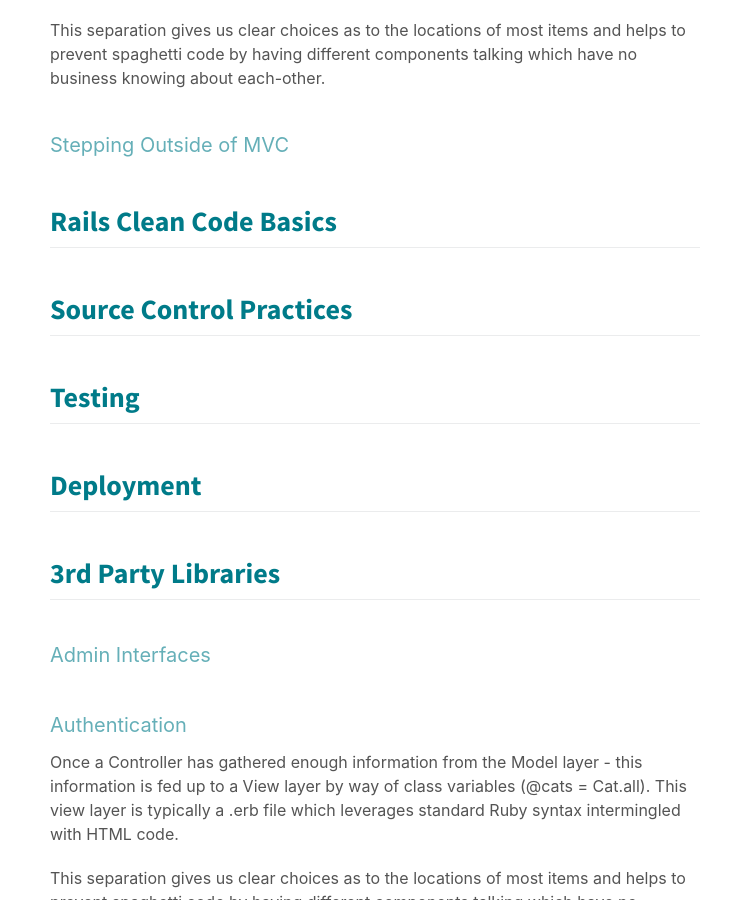
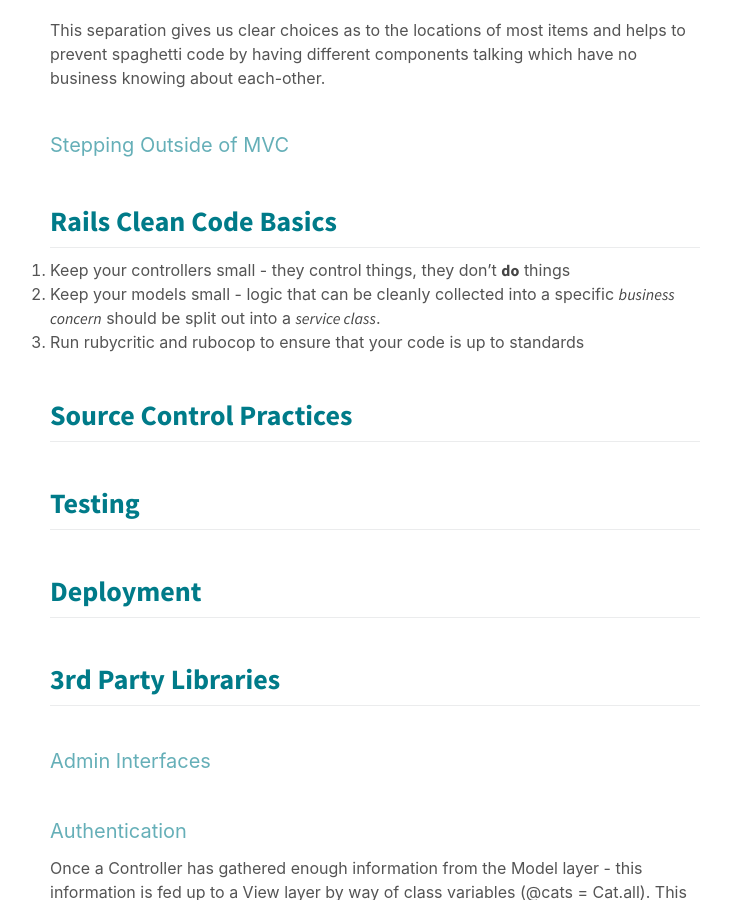
Before and after one commit to thenerdery/ruby-standards, a Jekyll site: the page built from index.md, in a window 1280 px wide and 900 px high, scrolled down 2874 px. Shown: the whole window, without its empty margins (265-996 px from the left). Built offline with Jekyll 4.4.1, drawn with Linux system fonts in a browser that asks for light colours; some web fonts are replaced.

Commit message:
Setting up basic skeleton for rails clean code basics

```diff
--- a/index.md
+++ b/index.md
@@ -61,6 +61,10 @@ This separation gives us clear choices as to the locations of most items and hel
 
 # Rails Clean Code Basics
 
+1. Keep your controllers small - they control things, they don't **do** things
+1. Keep your models small - logic that can be cleanly collected into a specific *business concern* should be split out into a *service class*.
+1. Run `rubycritic` and `rubocop` to ensure that your code is up to standards
+
 # Source Control Practices
 
 # Testing
```
